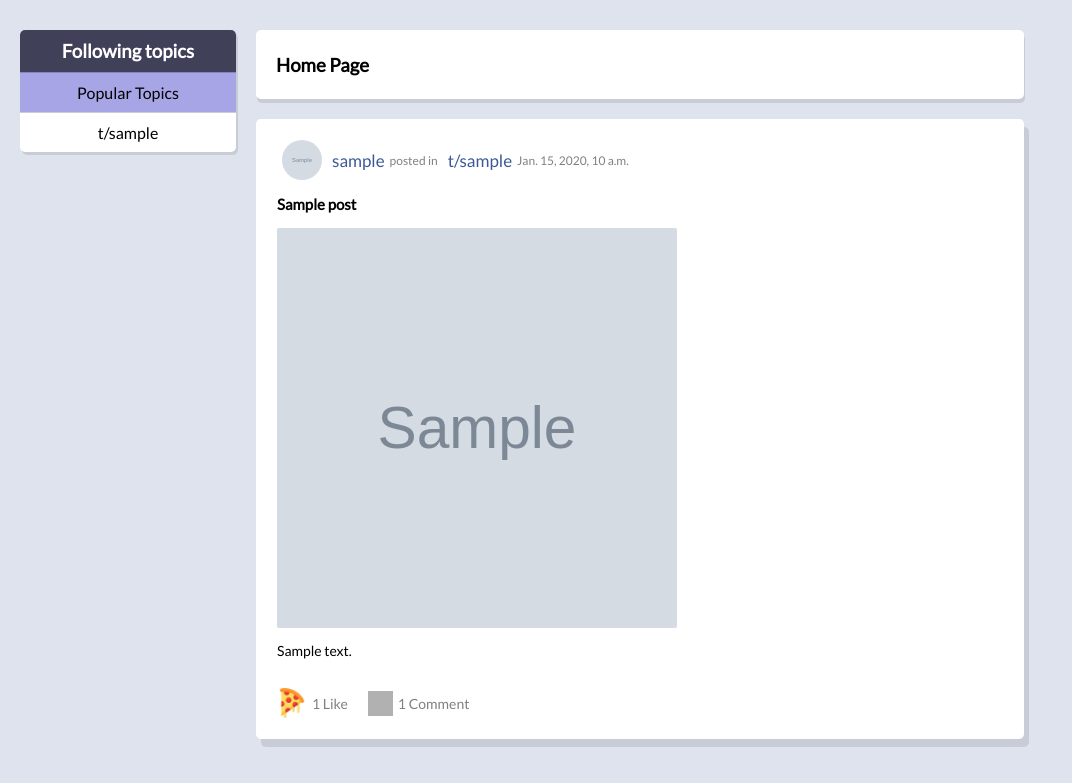
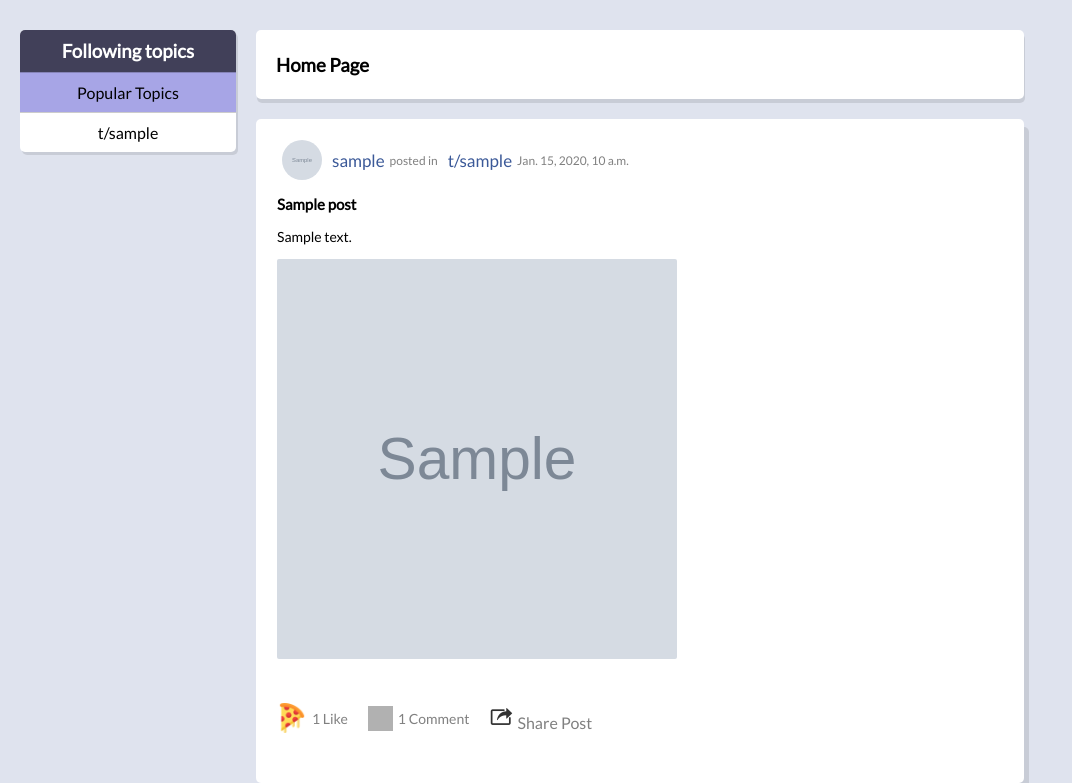
Before and after one commit to miguelchenriques/QuarantineLifeForum, a Django app: page /forum/ in a window 1280 px wide. Shown: the part 100-883 px from the top of the page, without its empty margins (0-1072 px from the left). Run offline with Django 3.2, Linux system fonts and the light colour scheme; tables that the repository leaves empty hold one stand-in row (values such as "Sample post"); grey boxes marked "Sample" are stand-in pictures; grey boxes are pictures that could not be loaded.

Commit message:
Added social share

```diff
--- a/Projeto/settings.py
+++ b/Projeto/settings.py
@@ -41,6 +41,7 @@ INSTALLED_APPS = [
     'django.contrib.sessions',
     'django.contrib.messages',
     'django.contrib.staticfiles',
+    'django_social_share',
 ]
 
 MIDDLEWARE = [
--- a/forum/models.py
+++ b/forum/models.py
@@ -43,6 +43,15 @@ class Post(models.Model):
     def user_has_like(self, user):
         return self.post_pizzas.filter(username=user.username).exists()
 
+    def post_score(self):
+        pizza_score = self.post_pizzas.exclude(username__iexact=self.owner).count()
+        comment_score = self.comment_set.exclude(owner=self.owner).count()
+        return pizza_score + comment_score
+
+    def get_absolute_url(self):
+        from django.urls import reverse
+        return reverse('forum:post', args=(self.id,))
+
 
 class Comment(models.Model):
     post = models.ForeignKey(Post, on_delete=models.CASCADE)
--- /dev/null
+++ b/forum/static/forum/css/share_button.css
@@ -0,0 +1,42 @@
+.share-dropdown {
+    position: relative;
+    display: inline-block;
+    width: fit-content;
+    width: -moz-fit-content;
+    cursor: default;
+}
+
+.share-text {
+    color: gray;
+    text-align: center;
+}
+
+.share-element {
+    padding: 5px;
+}
+
+.share-element div, .share-element img {
+    display: inline-block;
+}
+
+.share-content {
+    display: none;
+    position: absolute;
+    background-color: #f9f9f9;
+    box-shadow: 0px 8px 16px 0px rgba(0,0,0,0.2);
+    padding: 0 5px;
+}
+
+.share-content img {
+    width: 20px;
+    height: 20px;
+}
+
+.share-content a {
+    text-decoration: none;
+    color: black;
+}
+
+.share-dropdown:hover .share-content {
+    display: block;
+}
--- a/forum/static/forum/js/main.js
+++ b/forum/static/forum/js/main.js
@@ -107,7 +107,7 @@ $(document).ready(function () {
     });
 
     $(document).on('click', ".detail_post-articles", function (e) {
-        if ($(e.target).is('input') || $(e.target).is("iframe")) return;
+        if ($(e.target).is('input') || $(e.target).is("iframe") || $(e.target).parents('.share-element').length) return;
         location.href = $(this).attr('value')
     });
 
--- a/forum/templates/forum/cards/post_card.html
+++ b/forum/templates/forum/cards/post_card.html
@@ -20,6 +20,9 @@
     </div>
     <div class="textpost">
         <p class="postTitle">{{ post.title }}</p>
+        {% if post.text %}
+            <p class="postText">{{ post.text }}</p>
+        {% endif %}
         <div class="postmedia">
             {% if post.image %}
                 <img src="{{ post.image }}">
@@ -29,9 +32,6 @@
                 </iframe>
             {% endif %}
         </div>
-        {% if post.text %}
-            <p class="postText">{{ post.text }}</p>
-        {% endif %}
     </div>
     <div class="buttonspost">
         <form class="likeForm" method="post" action="{% url 'forum:api_like_toggle' %}" name="Post">
@@ -44,5 +44,6 @@
         <p name="Post{{ post.id }}" class="numberPizzas">{{ post.num_likes }} Like{{ post.num_likes|pluralize }}</p>
         <img src="{% static 'forum/img/comunicacoes.svg' %}" id="commenticon" style="margin-left: 20px">
         <p class="numberPizzas">{{ post.comment_set.count }} Comment{{ post.comment_set.count|pluralize }}</p>
+        {% include 'forum/widgets/share_button.html' %}
     </div>
 </article>
--- a/forum/templates/forum/home.html
+++ b/forum/templates/forum/home.html
@@ -15,7 +15,7 @@
         {% else %}
             <p>Não há posts</p>
         {% endif %}
-        {% include 'forum/paginator.html' %}
+        {% include 'forum/widgets/paginator.html' %}
     </section>
 {% endblock articles %}
 
--- a/forum/templates/forum/index.html
+++ b/forum/templates/forum/index.html
@@ -11,6 +11,7 @@
     <link href='https://fonts.googleapis.com/css?family=Lato' rel='stylesheet'>
     <link rel="shortcut icon" type="image/png" href="{% static 'forum/img/favicon.ico' %}"/>
     <link rel="stylesheet" href="{% static 'forum/css/pagination.css' %}">
+    <link rel="stylesheet" href="{% static 'forum/css/share_button.css' %}">
 </head>
 <body>
 <main>
--- a/forum/templates/forum/popular_topics.html
+++ b/forum/templates/forum/popular_topics.html
@@ -32,6 +32,7 @@
                     </div>
                 </article>
             {% endfor %}
+            {% include 'forum/widgets/paginator.html' %}
         {% else %}
             <div class="topDescription">
                 <div class="topic_left">
--- a/forum/templates/forum/post_details.html
+++ b/forum/templates/forum/post_details.html
@@ -37,6 +37,7 @@
                             <input type="submit" class="like {% if not user.is_authenticated or user in post.post_pizzas.all %}liked{% endif %}"  value="">
                         </form>
                     <p name="Post{{ post.id }}" class="numberPizzas">{{ post.num_likes }} Like{{ post.num_likes|pluralize }}</p>
+                    {% include 'forum/widgets/share_button.html' %}
                 </div>
 
                 <form id="new_comment" class="commentBar" method="post" action="{% url 'forum:api_new_comment' %}">
--- a/forum/templates/forum/topic_details.html
+++ b/forum/templates/forum/topic_details.html
@@ -20,7 +20,7 @@
         {% for post in page_list %}
             {% include 'forum/cards/post_card.html' %}
         {% endfor %}
-            {% include 'forum/paginator.html' %}
+            {% include 'forum/widgets/paginator.html' %}
         {% else %}
             <p>Não há posts</p>
         {% endif %}
--- /dev/null
+++ b/forum/templates/forum/widgets/share_button.html
@@ -0,0 +1,25 @@
+{% load static %}
+{% load social_share %}
+
+<section class="share-dropdown">
+    <img src="{% static 'forum/img/share_button.png' %}" id="commenticon" style="margin-left: 20px">
+    <span class="share-text">Share Post</span>
+    <div class="share-content">
+        <div class="share-element">
+            <img src="{% static 'forum/img/fb_icon.png' %}">
+            {% post_to_facebook post "Facebok" %}
+        </div>
+        <div class="share-element">
+            <img src="{% static 'forum/img/twitter_logo.png' %}">
+            {% post_to_twitter "{{ post.title }}" post "Twitter" %}
+        </div>
+        <div class="share-element">
+            <img src="{% static 'forum/img/reddit_logo.png' %}">
+            {% post_to_reddit "{{ post.tittle }}" post "Reddit" %}
+        </div>
+        <div class="share-element">
+            <img src="{% static 'forum/img/whatsapp_logo.png' %}">
+            {% post_to_whatsapp post 'WhatsApp' %}
+        </div>
+    </div>
+</section>
--- a/requirements.txt
+++ b/requirements.txt
@@ -1,4 +1,5 @@
 asgiref==3.2.7
 Django==3.0.5
+django-social-share==1.4.0
 pytz==2019.3
 sqlparse==0.3.1
```
Also changed, not shown: forum/static/forum/img/fb_icon.png (added), forum/static/forum/img/reddit_logo.png (added), forum/static/forum/img/share_button.png (added), forum/static/forum/img/twitter_logo.png (added), forum/static/forum/img/whatsapp_logo.png (added), forum/templates/forum/widgets/paginator.html (renamed from forum/templates/forum/paginator.html).
